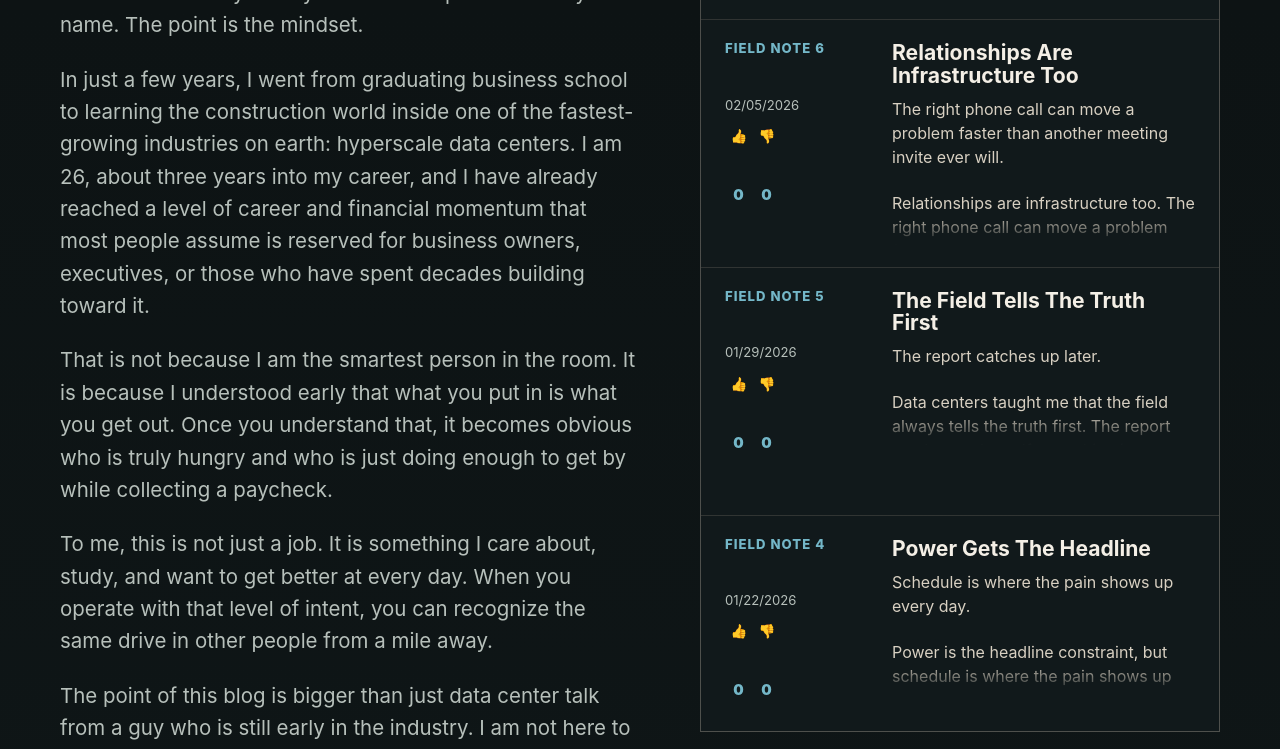
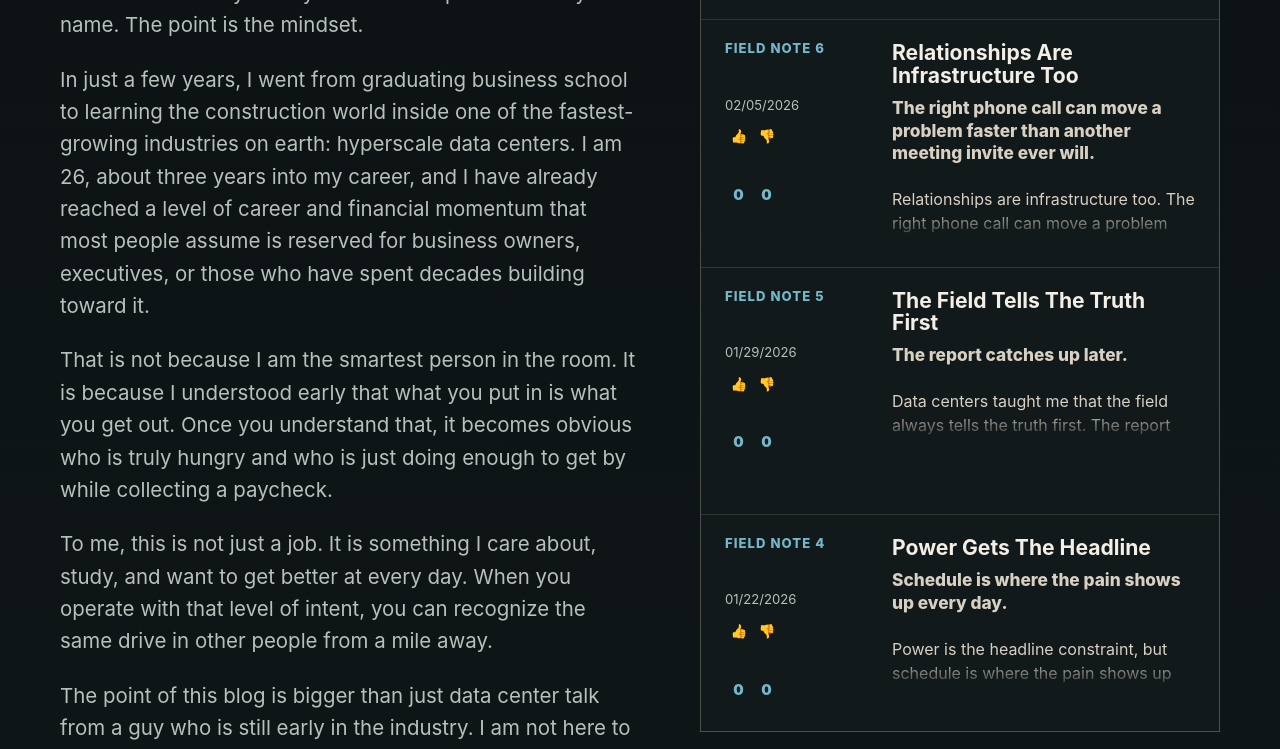
Before and after one commit to JohnChrine/Dirt-to-GPUs, a website: page index.html in a window 1280 px wide. Shown: the part 828-1577 px from the top of the page. Drawn offline with Linux system fonts and the light colour scheme; no server answers.

Commit message:
Preserve field note formatting

```diff
--- a/styles.css
+++ b/styles.css
@@ -491,7 +491,11 @@ button {
 }
 
 .note-summary {
-  margin-bottom: 10px;
+  margin-bottom: 18px;
+  color: #f4efe6;
+  font-size: clamp(1.12rem, 1.55vw, 1.38rem);
+  font-weight: 800;
+  line-height: 1.32;
 }
 
 .note-body {
@@ -499,6 +503,7 @@ button {
   max-height: 3.4em;
   overflow: hidden;
   color: var(--muted);
+  white-space: pre-wrap;
 }
 
 .note-body::after {
@@ -599,6 +604,10 @@ article p,
 
 .about .post-feed p {
   font-size: clamp(0.98rem, 1.25vw, 1.18rem);
+}
+
+.about .post-feed .note-summary {
+  font-size: clamp(1.08rem, 1.35vw, 1.28rem);
 }
 
 .experience-path {
```
